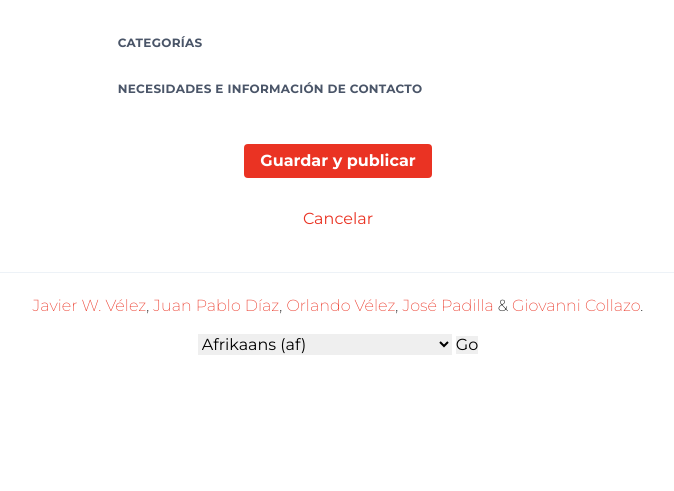
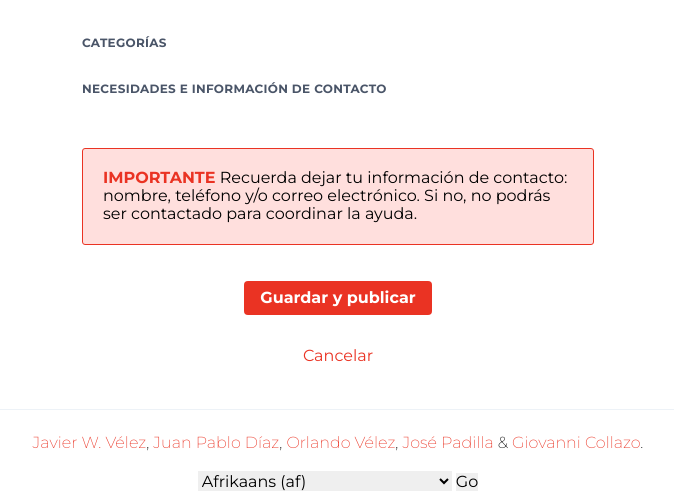
Before and after one commit to Code4PuertoRico/suministrospr, a Django app: template suministrospr/suministros/templates/suministros/suministro_form.html in a window 1280 px wide. Shown: the part 315-806 px from the top of the page, without its empty margins (302-976 px from the left). Before the commit the page ends 670 px from the top, so only its background shows below. Run offline with Django 3.2, Linux system fonts and the light colour scheme; the template is opened without the code that fills it, so the values that code supplies are empty; some libraries are stand-ins or nearby versions.

Commit message:
feat: add warning

```diff
--- a/static/css/main.css
+++ b/static/css/main.css
@@ -934,3 +934,16 @@ footer .container {
   background-color: #f44336;
   color: white;
 }
+
+.alert-danger {
+  max-width: 100%;
+  background-color: #ffdfdd;
+  border: 1px solid #EA3323;
+  margin: 20px 0;
+  padding: 20px;
+  border-radius: 3px;
+}
+
+.alert-danger strong {
+  color: #EA3323;
+}
--- a/suministrospr/suministros/templates/suministros/suministro_form.html
+++ b/suministrospr/suministros/templates/suministros/suministro_form.html
@@ -16,7 +16,6 @@
 
 {% block content %}
 <div class = 'main__form'>
-
   <form method="POST">
     {% csrf_token %}
 
@@ -63,6 +62,10 @@
       {{form.content}}
     </div>
 
+    <div class="alert-danger">
+      <p><strong>IMPORTANTE</strong> Recuerda dejar tu información de contacto: nombre, teléfono y/o correo electrónico. Si no, no podrás ser contactado para coordinar la ayuda.</p>
+    </div>
+
     <div class="main__search--button">
       <button type="submit">
         {% trans 'Guardar y publicar' %}
```
